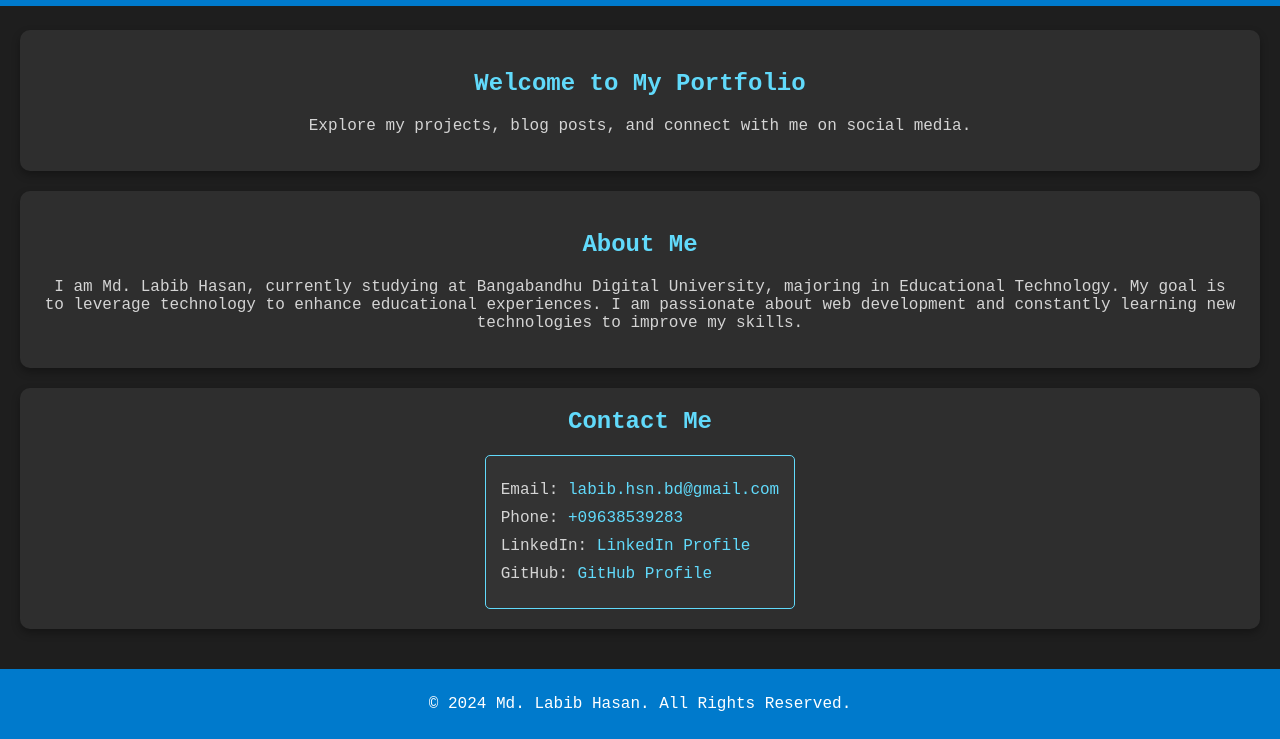
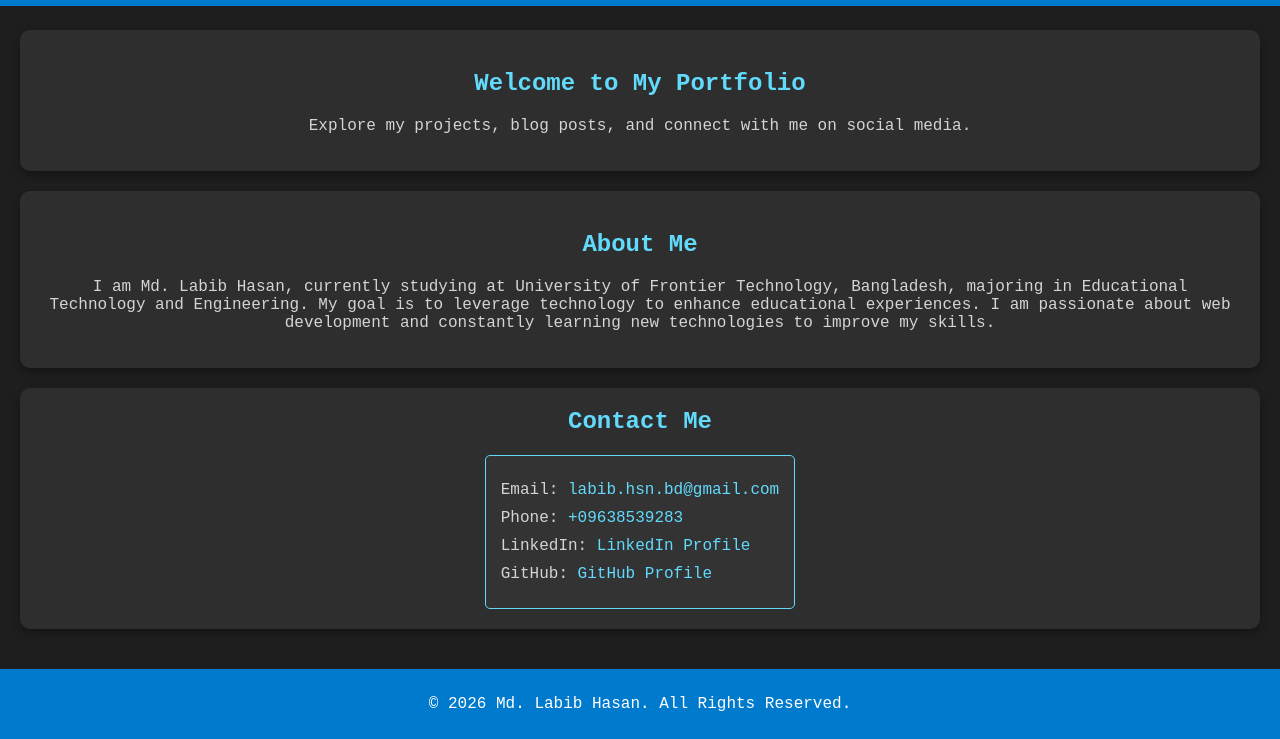
Before and after one commit to myselflabib/labib, a plain HTML site: page index.html in a window 1280 px wide. Shown: the part 70-809 px from the top of the page. Drawn offline with Linux system fonts and the light colour scheme.

Commit message:
update university name and dept name
Updated educational institution and copyright year.

```diff
--- a/index.html
+++ b/index.html
@@ -27,7 +27,7 @@
         </section>
         <section id="about">
             <h2>About Me</h2>
-            <p>I am Md. Labib Hasan, currently studying at Bangabandhu Digital University, majoring in Educational Technology. My goal is to leverage technology to enhance educational experiences. I am passionate about web development and constantly learning new technologies to improve my skills.</p>
+            <p>I am Md. Labib Hasan, currently studying at University of Frontier Technology, Bangladesh, majoring in Educational Technology and Engineering. My goal is to leverage technology to enhance educational experiences. I am passionate about web development and constantly learning new technologies to improve my skills.</p>
         </section>
         <section id="contact">
             <h2>Contact Me</h2>
@@ -40,7 +40,7 @@
         </section>
     </main>
     <footer>
-        <p>&copy; 2024 Md. Labib Hasan. All Rights Reserved.</p>
+        <p>&copy; 2026 Md. Labib Hasan. All Rights Reserved.</p>
     </footer>
 </body>
 </html>
```
